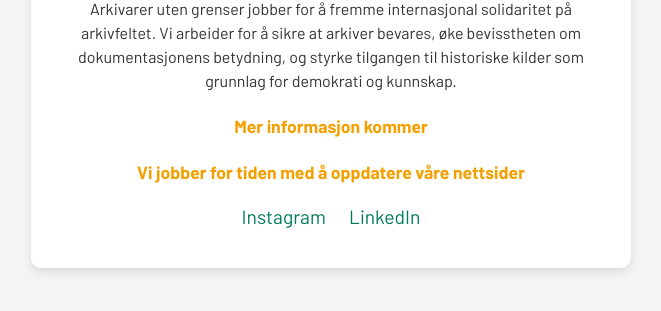
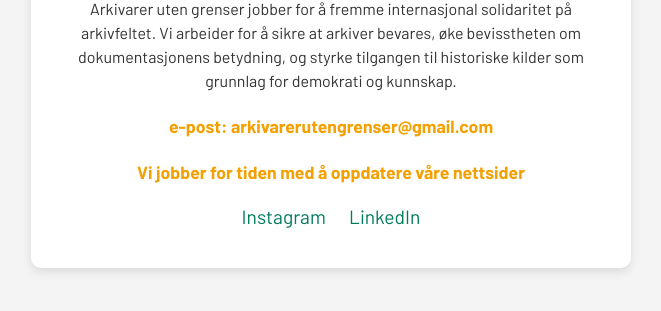
Before and after one commit to kjosaas/AUG, a plain HTML site: page index.html in a window 1280 px wide. Shown: the part 423-734 px from the top of the page, without its empty margins (309-970 px from the left). Drawn offline with Linux system fonts and the light colour scheme.

Commit message:
Include email contact in index.html
Added email contact information to the webpage.

```diff
--- a/index.html
+++ b/index.html
@@ -69,7 +69,7 @@
         <p>Arkivarer uten grenser jobber for å fremme internasjonal solidaritet på arkivfeltet.
         Vi arbeider for å sikre at arkiver bevares, øke bevisstheten om dokumentasjonens betydning,
         og styrke tilgangen til historiske kilder som grunnlag for demokrati og kunnskap.</p>
-        <p class="info-text">Mer informasjon kommer</p>
+        <p class="info-text">e-post: arkivarerutengrenser@gmail.com</p>
         <p class="info-text">Vi jobber for tiden med å oppdatere våre nettsider</p>
         <div class="socials">
             <a href="https://www.instagram.com/arkivarerutengrenser/" target="_blank">Instagram</a>
```
